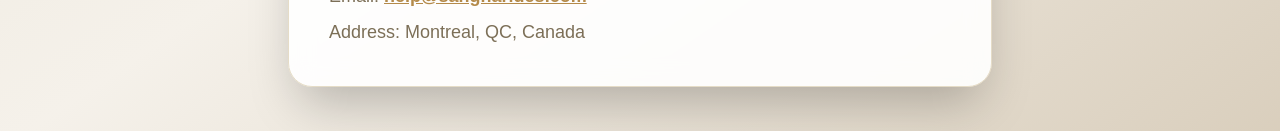
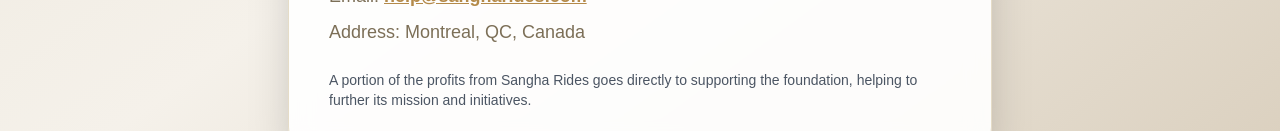
Before and after one commit to mcapollon/isha-rideshare, a Next.js app: page /about in a window 1280 px wide. Shown: the part 821-952 px from the top of the page. Built offline with nearby package versions, Linux system fonts and the light colour scheme; no server answers.

Commit message:
feat: Add support message about profit contributions to the foundation on the about page

```diff
--- a/app/about/page.js
+++ b/app/about/page.js
@@ -77,6 +77,11 @@
                 </li>
               </ul>
             </div>
+            <div className="mt-6 text-gray-600">
+              <p className="text-sm">
+                A portion of the profits from Sangha Rides goes directly to supporting the foundation, helping to further its mission and initiatives.
+              </p>
+            </div>
           </div>
         </div>
       </div>
```
